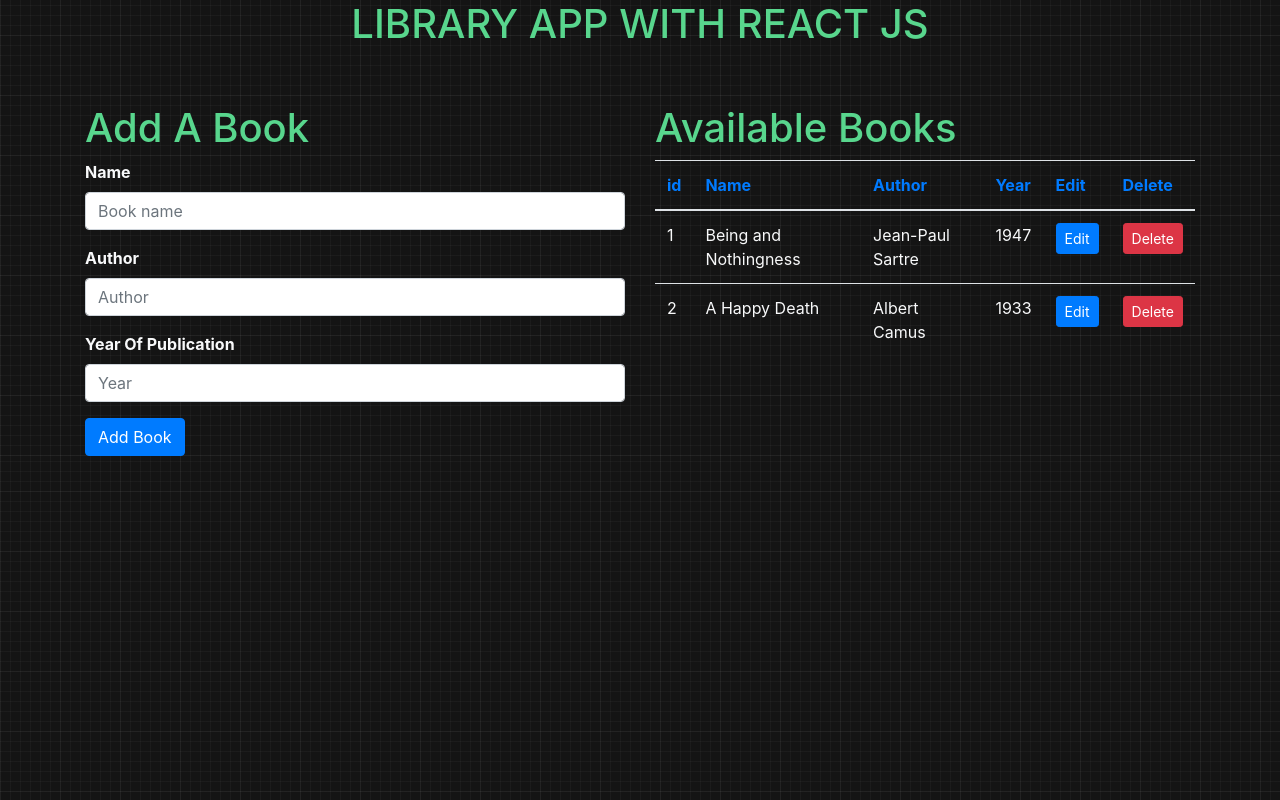
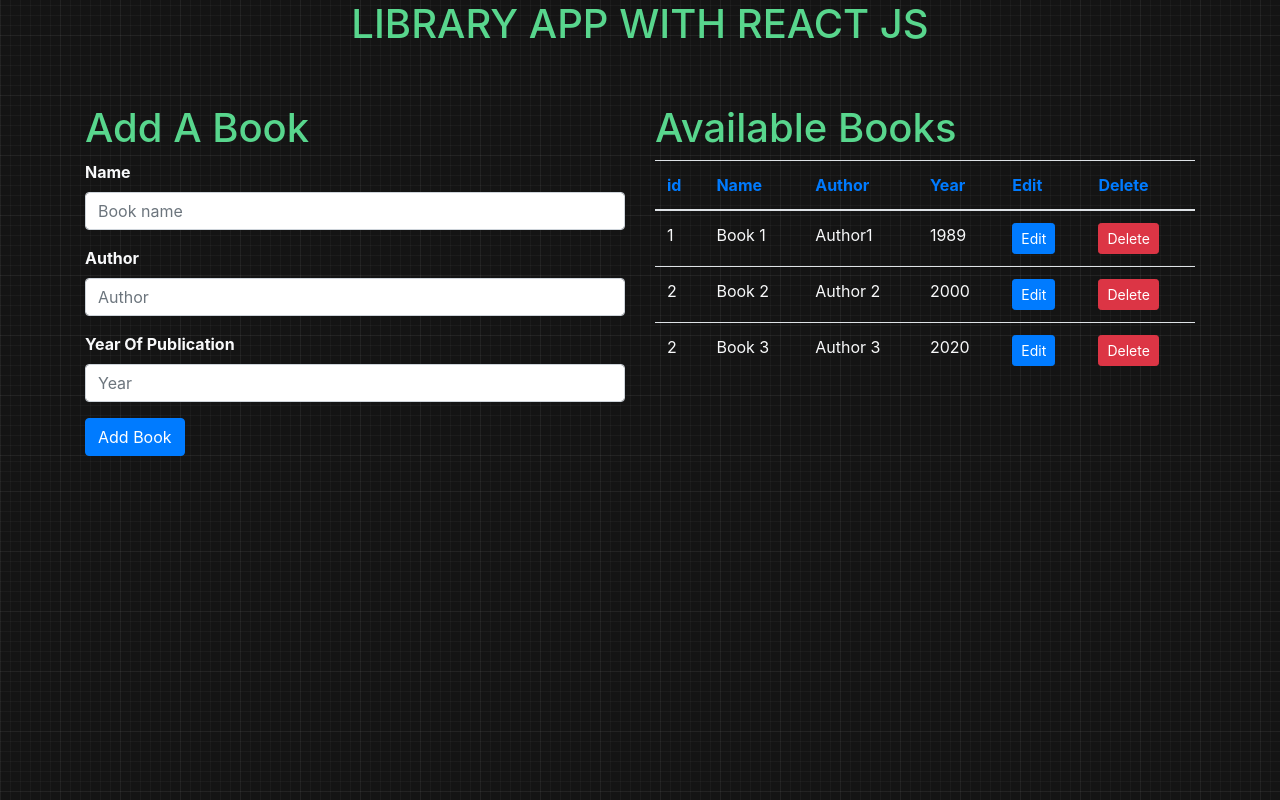
Before and after one commit to lumunge/React-CRUD-App, a React (Create React App) app: page / in a window 1280 px wide. Built offline with nearby package versions, Linux system fonts and the light colour scheme.

Commit message:
Update App.js

```diff
--- a/src/App.js
+++ b/src/App.js
@@ -9,8 +9,9 @@
 
   // setting initial states
   const bookData = [
-    { id: 1, name: 'Being and Nothingness', author: 'Jean-Paul Sartre', year: '1947'},
-    { id: 2, name: 'A Happy Death', author: 'Albert Camus', year: '1933'}
+    { id: 1, name: 'Book 1', author: 'Author1', year: '1989'},
+    { id: 2, name: 'Book 2', author: 'Author 2', year: '2000'},
+    { id: 2, name: 'Book 3', author: 'Author 3', year: '2020'}
   ]
   const formState = {id:null, name:'', author:'', year:''}
   const [books, setBooks] = useState(bookData);
```
